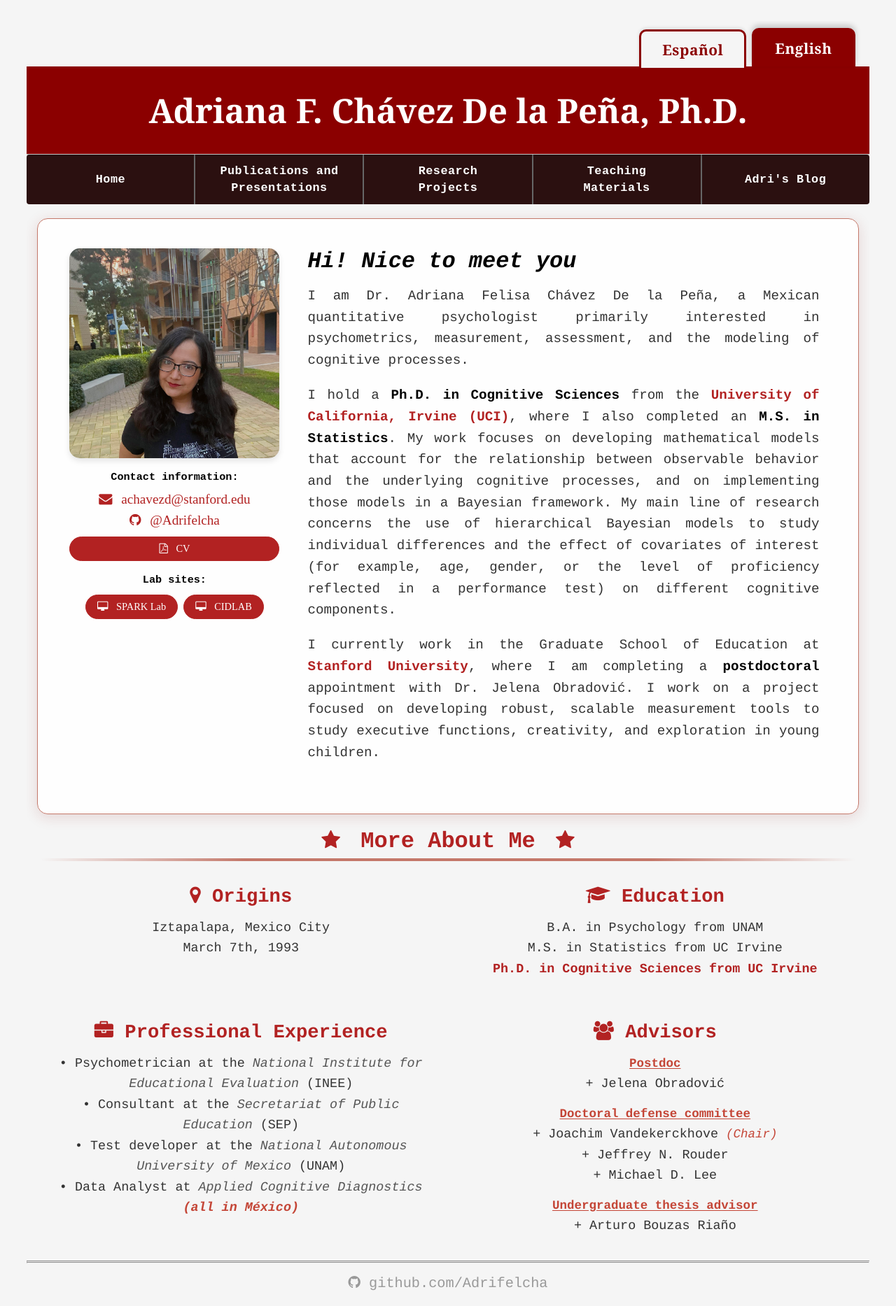
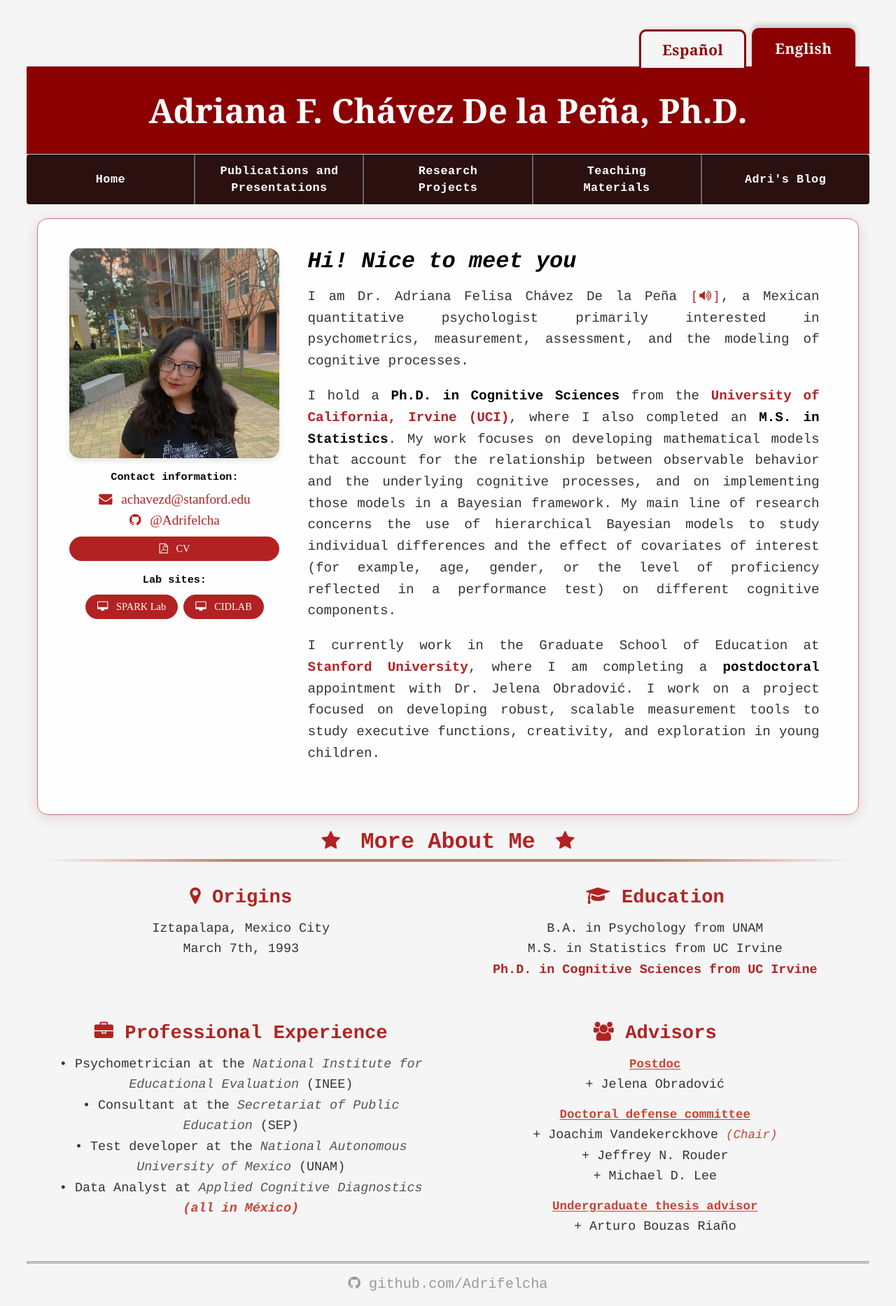
Before and after one commit to Adrifelcha/adrifelcha.github.io, a Jekyll site: the page built from index.html, in a window 1280 px wide. Shown: the whole page at 70% size. Built offline with Jekyll 4.4.1, drawn with Linux system fonts in a browser that asks for light colours; some web fonts are replaced.

Commit message:
Add: Name pronunciation :)

```diff
--- a/_data/translations.yml
+++ b/_data/translations.yml
@@ -12,7 +12,7 @@
     thoughts: "Opinions and Thoughts :O"
   home:
     greeting: "Hi! Nice to meet you"
-    bio_p1: "I am Dr. Adriana Felisa Chávez De la Peña, a Mexican quantitative psychologist primarily interested in psychometrics, measurement, assessment, and the modeling of cognitive processes."
+    bio_p1: "I am Dr. Adriana Felisa Chávez De la Peña <button type='button' class='name-audio-btn' aria-label='Hear the pronunciation of Adriana Felisa Chávez De la Peña'>[ <i class='fa fa-volume-up' aria-hidden='true'></i> ]</button>, a Mexican quantitative psychologist primarily interested in psychometrics, measurement, assessment, and the modeling of cognitive processes."
     bio_p2: "I hold a <span class=\"emphasis-black\">Ph.D. in Cognitive Sciences</span> from the <span class=\"emphasis\">University of California, Irvine (UCI)</span>, where I also completed an <span class=\"emphasis-black\">M.S. in Statistics</span>. My work focuses on developing mathematical models that account for the relationship between observable behavior and the underlying cognitive processes, and on implementing those models in a Bayesian framework. My main line of research concerns the use of hierarchical Bayesian models to study individual differences and the effect of covariates of interest (for example, age, gender, or the level of proficiency reflected in a performance test) on different cognitive components."
     bio_p3: "I currently work in the Graduate School of Education at <span class=\"emphasis\">Stanford University</span>, where I am completing a <span class=\"emphasis-black\">postdoctoral</span> appointment with Dr. Jelena Obradović. I work on a project focused on developing robust, scalable measurement tools to study executive functions, creativity, and exploration in young children."
     contact_info: "Contact information:"
--- a/css/main.css
+++ b/css/main.css
@@ -413,6 +413,24 @@
     text-align: left;
     margin-top: 0;
     margin-bottom: 1em;
+}
+
+.name-audio-btn {
+    display: inline;
+    margin: 0 0.05em;
+    padding: 0 0.15em;
+    border: none;
+    background: transparent;
+    color: #B22222;
+    font-size: 0.95em;
+    line-height: inherit;
+    cursor: pointer;
+    vertical-align: baseline;
+}
+
+.name-audio-btn:hover,
+.name-audio-btn:focus {
+    color: #7a1616;
 }
 
 .social-links {
--- a/index.html
+++ b/index.html
@@ -33,7 +33,7 @@
     <div class="bio-content">
         <h2 class="bio-greeting"><span data-translate-content="greeting" data-translate-section="home">Hi! Nice to meet you</span></h2>
         <p class="bio-text" style="text-align: justify;" data-translate-content="bio_p1" data-translate-section="home" data-translate-html="true">
-            I am Dr. Adriana Felisa Chávez De la Peña, a Mexican quantitative psychologist primarily interested in psychometrics, measurement, assessment, and the modeling of cognitive processes.
+            I am Dr. Adriana Felisa Chávez De la Peña <button type="button" class="name-audio-btn" aria-label="Hear the pronunciation of Adriana Felisa Chávez De la Peña">[ <i class="fa fa-volume-up" aria-hidden="true"></i> ]</button>, a Mexican quantitative psychologist primarily interested in psychometrics, measurement, assessment, and the modeling of cognitive processes.
         </p>
         <p class="bio-text" style="text-align: justify;" data-translate-content="bio_p2" data-translate-section="home" data-translate-html="true">
             I hold a <span class="emphasis-black">Ph.D. in Cognitive Sciences</span> from the <span class="emphasis">University of California, Irvine (UCI)</span>, where I also completed an <span class="emphasis-black">M.S. in Statistics</span>. My work focuses on developing mathematical models that account for the relationship between observable behavior and the underlying cognitive processes, and on implementing those models in a Bayesian framework. My main line of research concerns the use of hierarchical Bayesian models to study individual differences and the effect of covariates of interest (for example, age, gender, or the level of proficiency reflected in a performance test) on different cognitive components.
@@ -43,6 +43,22 @@
         </p>
     </div>
 </div>
+
+<audio id="name-pronunciation" preload="none" src="/MyNameFinal.flac"></audio>
+<script>
+    document.addEventListener('click', function (event) {
+        var button = event.target.closest('.name-audio-btn');
+        if (!button) {
+            return;
+        }
+        var audio = document.getElementById('name-pronunciation');
+        if (!audio) {
+            return;
+        }
+        audio.currentTime = 0;
+        audio.play();
+    });
+</script>
 
 <div class="more-about-section">
     <h2 class="more-about-title">
```
Also changed, not shown: 1 other file.
